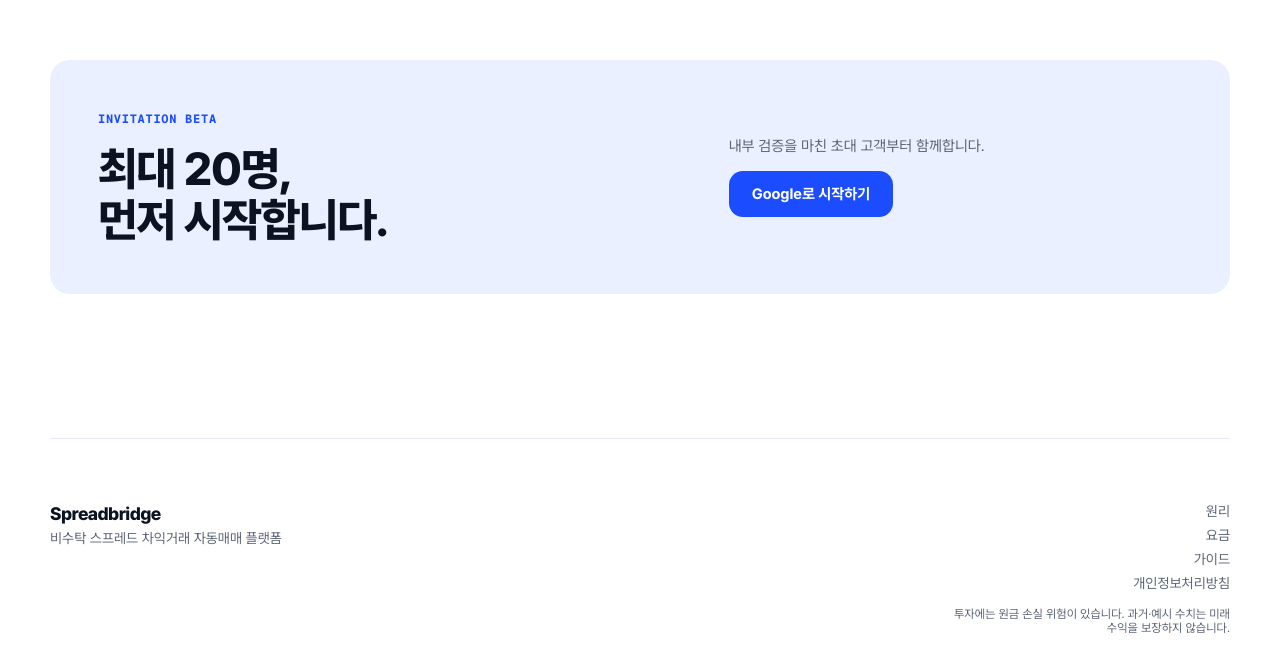
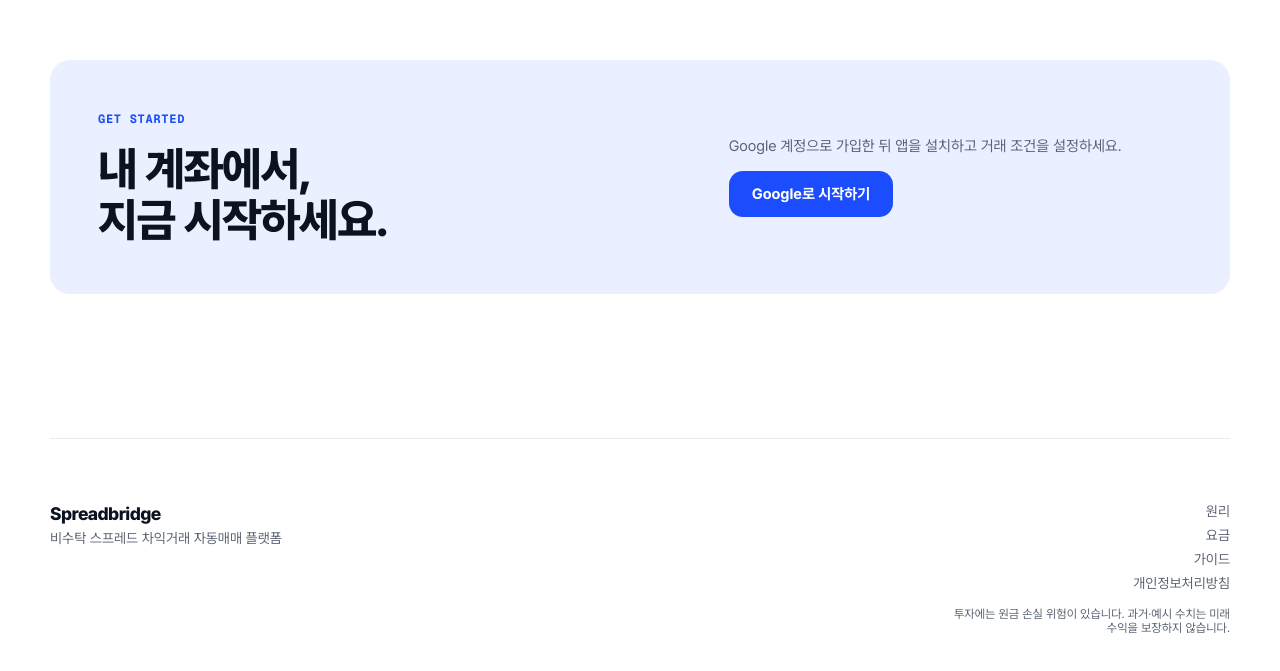
Before and after one commit to thespreadbridge/spreadbridge-frontend, a Next.js app: page / in a window 1280 px wide. Shown: the part 4774-5445 px from the top of the page. Built offline with nearby package versions, Linux system fonts and the light colour scheme.

Commit message:
Update homepage copy for the public launch

```diff
--- a/src/components/landing/Faq.tsx
+++ b/src/components/landing/Faq.tsx
@@ -2,7 +2,7 @@ const faqs = [
   ['스프레드 차익거래가 정확히 뭔가요?', '두 시장(KIS 달러선물·Upbit USDT)의 가격 차이(스프레드)가 좁을 때 양쪽에 포지션을 잡고, 벌어지면 정리해 그 변화폭을 수익으로 담는 방식입니다.'],
   ['제 돈을 맡기는 건가요?', '아니요. 비수탁이라 자산은 고객님 계좌에 있고, Spreadbridge는 출금 권한을 받지 않습니다.'],
   ['얼마나 벌 수 있나요?', '수익을 보장하지 않습니다. 스프레드·시장 상황·체결에 따라 다르며 손실이 발생할 수 있습니다.'],
-  ['최소 얼마가 필요한가요?', '베타 기간 최소 운용 금액은 초대 안내 시 개별 공지합니다.'],
+  ['최소 얼마가 필요한가요?', '필요한 금액은 거래 수량과 거래소·증권사의 조건에 따라 달라집니다. 시작 전에 테더 매수대금과 선물 증거금, 거래 비용을 확인해 주세요.'],
   ['어떤 거래소를 지원하나요?', '현재 KIS 달러선물과 Upbit USDT를 지원하며, 대상 시장은 확대 예정입니다.'],
 ];
 
--- a/src/components/landing/FinalCta.tsx
+++ b/src/components/landing/FinalCta.tsx
@@ -5,11 +5,11 @@ export function FinalCta() {
     <section className="sb-section">
       <div className="shell sb-cta">
         <div>
-          <span className="sb-eyebrow">INVITATION BETA</span>
-          <h2 className="sb-h2">최대 20명,<br />먼저 시작합니다.</h2>
+          <span className="sb-eyebrow">GET STARTED</span>
+          <h2 className="sb-h2">내 계좌에서,<br />지금 시작하세요.</h2>
         </div>
         <div className="sb-cta-side">
-          <p>내부 검증을 마친 초대 고객부터 함께합니다.</p>
+          <p>Google 계정으로 가입한 뒤 앱을 설치하고 거래 조건을 설정하세요.</p>
           <Link href="https://dollarflow.growbee.ai/login" className="button button-blue">Google로 시작하기</Link>
         </div>
       </div>
```
